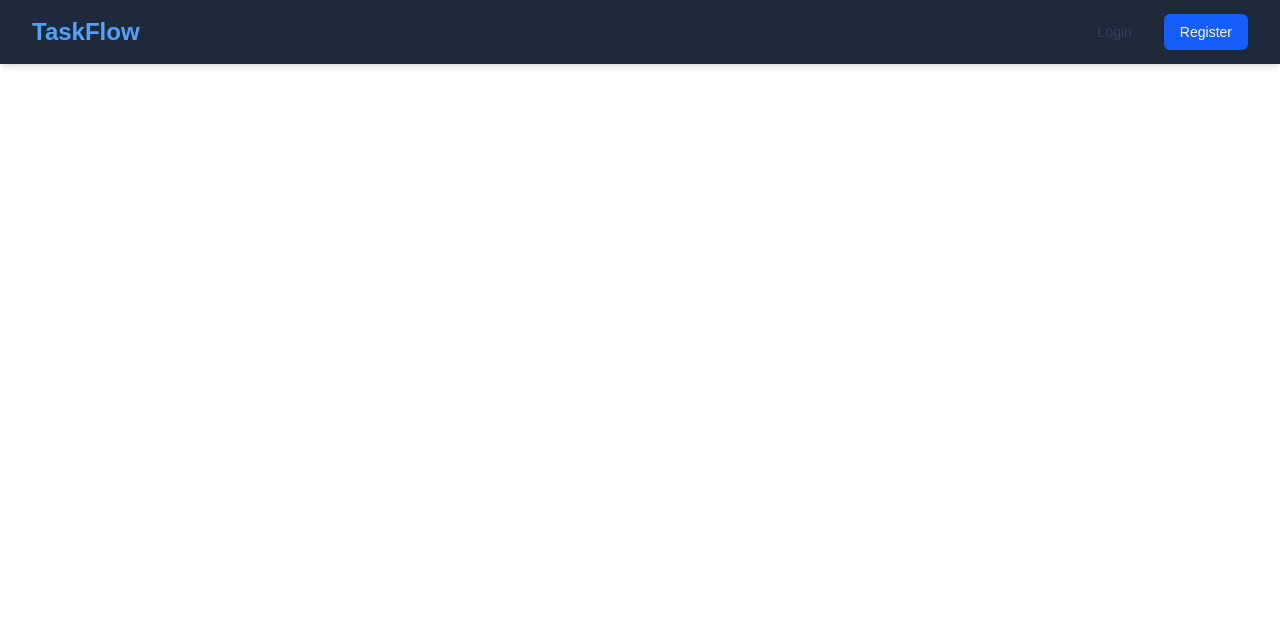
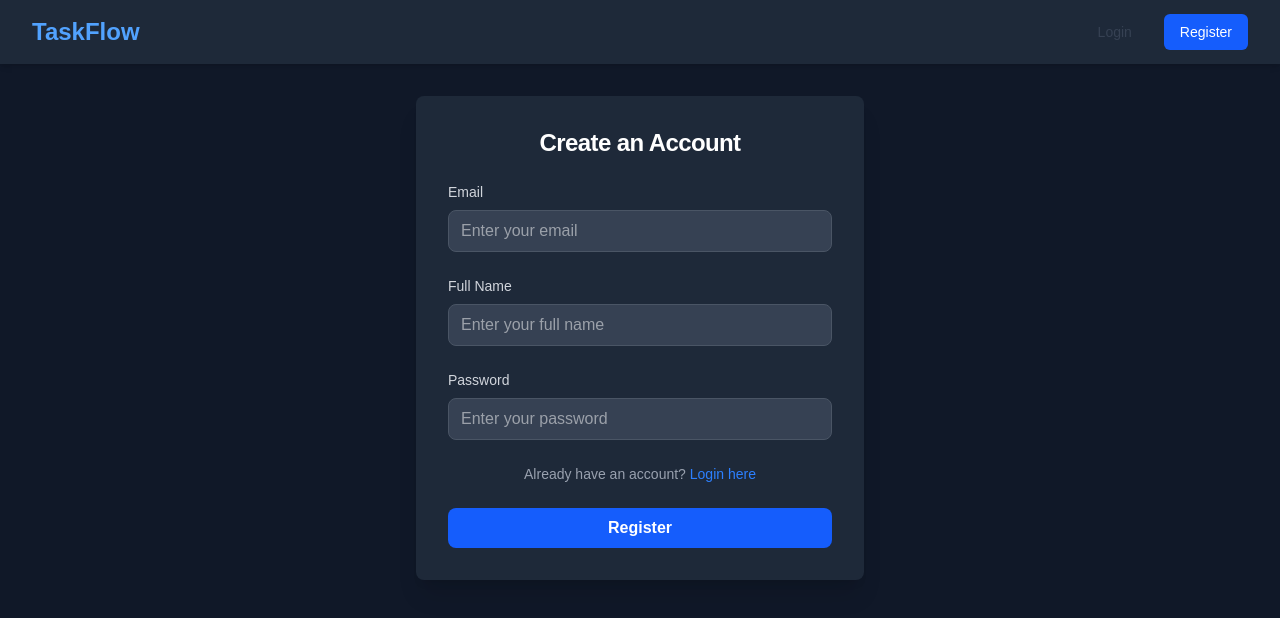
Before and after one commit to TaskFlow-FP/TaskFlow, a Next.js app in the folder taskflow-app/: page /register in a window 1280 px wide. Shown: the top 618 px of the page. Built offline with nearby package versions, Linux system fonts and the light colour scheme.

Commit message:
feat: implement user registration with email validation and error handling

```diff
--- a/taskflow-app/app/api/register/route.ts
+++ b/taskflow-app/app/api/register/route.ts
@@ -8,6 +8,14 @@ export async function POST(request: NextRequest) {
         const body = await request.json();
 
         const validatedData = userRegisterSchema.parse(body);
+
+        const existingUser = await User.where("email", validatedData.email).first()
+        if (existingUser) {
+            return NextResponse.json(
+                { message: 'Email already exists' },
+                { status: 400 }
+            )
+        }
 
         const hashedPassword = await bcrypt.hash(validatedData.password, 10);
 
--- a/taskflow-app/app/register/page.tsx
+++ b/taskflow-app/app/register/page.tsx
@@ -1,5 +1,134 @@
+"use client"
+
+import { useState } from "react";
 import Navbar from "../components/Navbar";
+import { useRouter } from "next/navigation";
+import Link from "next/link";
 
 export default function RegisterPage() {
-  return <Navbar />;
+  const [email, setEmail] = useState("")
+  const [fullName, setFullName] = useState("")
+  const [password, setPassword] = useState("")
+
+  const [isLoading, setIsLoading] = useState(false)
+  const [error, setError] = useState<string | null>(null)
+
+  const router = useRouter()
+
+  const handleRegister = async (e: React.FormEvent<HTMLFormElement>) => {
+    e.preventDefault()
+    setIsLoading(true)
+    setError(null)
+
+    try {
+      const resp = await fetch("http://localhost:3000/api/register", {
+        method: 'POST',
+        headers: {
+          "Content-Type": "application/json"
+        },
+        body: JSON.stringify({ email, full_name: fullName, password})
+      })
+
+      const data = await resp.json()
+
+      if (!resp.ok) {
+        throw new Error(data.message || "An error occurred during registration.");
+      }
+
+      router.push('/login')
+    } catch (error: any) {
+      setError(error.message)
+    } finally {
+      setIsLoading(false)
+    }
+  }
+
+  return (
+    <div className="min-h-screen bg-gray-900 text-white">
+      <Navbar />
+
+      <div className="flex flex-col items-center justify-center px-6 py-8 mx-auto">
+        <div className="w-full bg-gray-800 rounded-lg shadow-xl md:mt-0 sm:max-w-md xl:p-0">
+          <div className="p-6 space-y-4 md:space-y-6 sm:p-8">
+            <h1 className="text-xl font-bold leading-tight tracking-tight text-center md:text-2xl">
+              Create an Account
+            </h1>
+
+            <form className="space-y-4 md:space-y-6" onSubmit={handleRegister}>
+              {
+                error && (
+                  <div className="p-3 text-sm text-center text-red-300 bg-red-500 bg-opacity-20 rounded-lg">
+                    {error}
+                  </div>
+                )
+              }
+
+              <div>
+                <label htmlFor="email" className="block mb-2 text-sm font-medium text-gray-300">
+                  Email
+                </label>
+                <input
+                  type="email"
+                  name="email"
+                  id="email"
+                  value={email}
+                  onChange={(e) => setEmail(e.target.value)}
+                  className="w-full px-3 py-2 text-white bg-gray-700 border border-gray-600 rounded-lg focus:outline-none focus:ring-2 focus:ring-blue-500"
+                  placeholder="Enter your email"
+                  required
+                />
+              </div>
+
+              <div>
+                <label htmlFor="fullName" className="block mb-2 text-sm font-medium text-gray-300">
+                  Full Name
+                </label>
+                <input
+                  type="text"
+                  name="fullName"
+                  id="fullName"
+                  value={fullName}
+                  onChange={(e) => setFullName(e.target.value)}
+                  className="w-full px-3 py-2 text-white bg-gray-700 border border-gray-600 rounded-lg focus:outline-none focus:ring-2 focus:ring-blue-500"
+                  placeholder="Enter your full name"
+                  required
+                />
+              </div>
+
+              <div>
+                <label htmlFor="password" className="block mb-2 text-sm font-medium text-gray-300">
+                  Password
+                </label>
+                <input
+                  type="password"
+                  name="password"
+                  id="password"
+                  value={password}
+                  onChange={(e) => setPassword(e.target.value)}
+                  className="w-full px-3 py-2 text-white bg-gray-700 border border-gray-600 rounded-lg focus:outline-none focus:ring-2 focus:ring-blue-500"
+                  placeholder="Enter your password"
+                  required
+                />
+              </div>
+
+              <p className="text-sm font-light text-center text-gray-400">
+                Already have an account?{' '}
+                <Link href="/login" className="font-medium text-blue-500 hover:underline">
+                  Login here
+                </Link>
+              </p>
+
+              <button
+                type="submit"
+                disabled={isLoading}
+                className="w-full px-4 py-2 font-bold text-white bg-blue-600 rounded-lg hover:bg-blue-700 focus:outline-none focus:ring-4 focus:ring-blue-800 disabled:opacity-50 disabled:cursor-not-allowed transition duration-200"
+              >
+                {isLoading ? "Registering..." : "Register"}
+              </button>
+            </form>
+          </div>
+        </div>
+      </div>
+    </div>
+  )
 }
```
